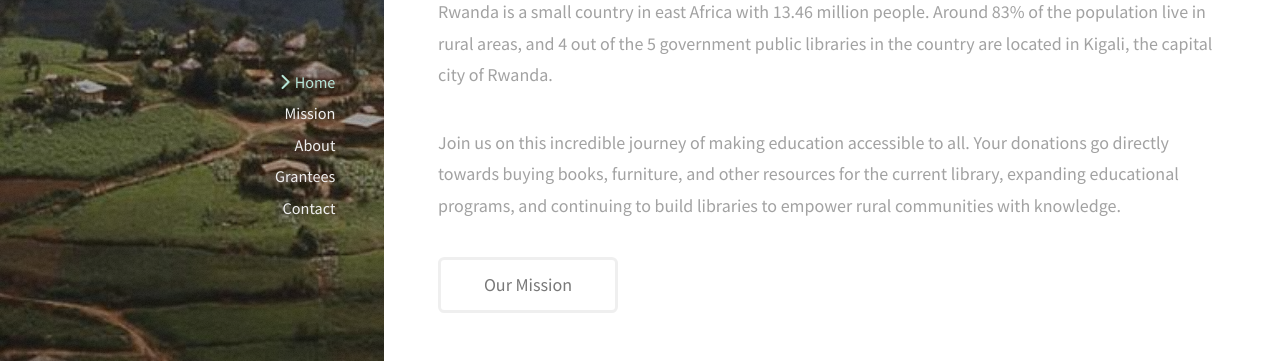
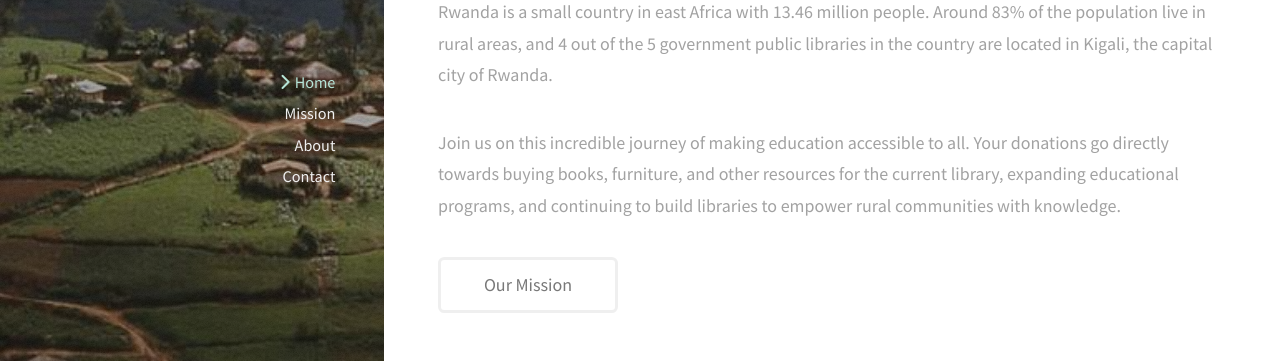
Before and after one commit to rural-cs/rural-cs.github.io, a Jekyll site: the page built from index.html, in a window 1280 px wide. Shown: the part 302-663 px from the top of the page. Built offline with Jekyll 4.4.1, drawn with Linux system fonts in a browser that asks for light colours; nearby versions of some CDN libraries; library files that are not in the unit come from our copies.

Commit message:
removed grantees

```diff
--- a/_includes/nav.html
+++ b/_includes/nav.html
@@ -4,7 +4,6 @@
     <li><a href="{{ site.baseurl }}/mission/" {% if page.url == '/mission/' %} class="active" {% endif %}>Mission</a></li>
     <li><a href="{{ site.baseurl }}/about/" {% if page.url == '/about/' %} class="active" {% endif %}>About</a></li>
     <!--li><a href="{% if page.url == '/' %}#featured{% else %}{{ site.baseurl }}/#featured{% endif %}" class="scrolly">Featured Projects</a></li-->
-    <li><a href="{{ site.baseurl }}/grantees/" {% if page.url == '/grantees/' %} class="active" {% endif %}>Grantees</a></li>
     <li><a href="{{ site.baseurl }}/contact/" {% if page.url == '/contact/' %} class="active" {% endif %}>Contact</a></li>
   </ul>
 </nav>
```
